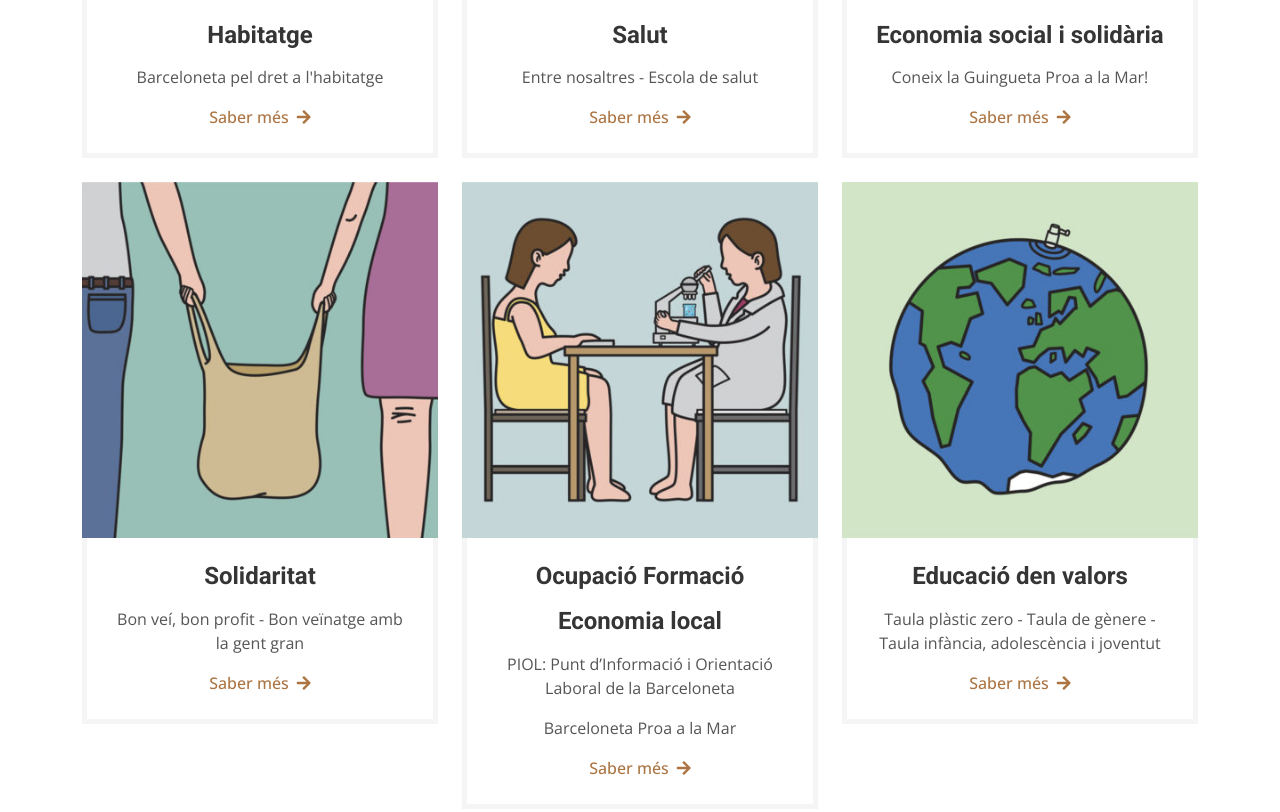
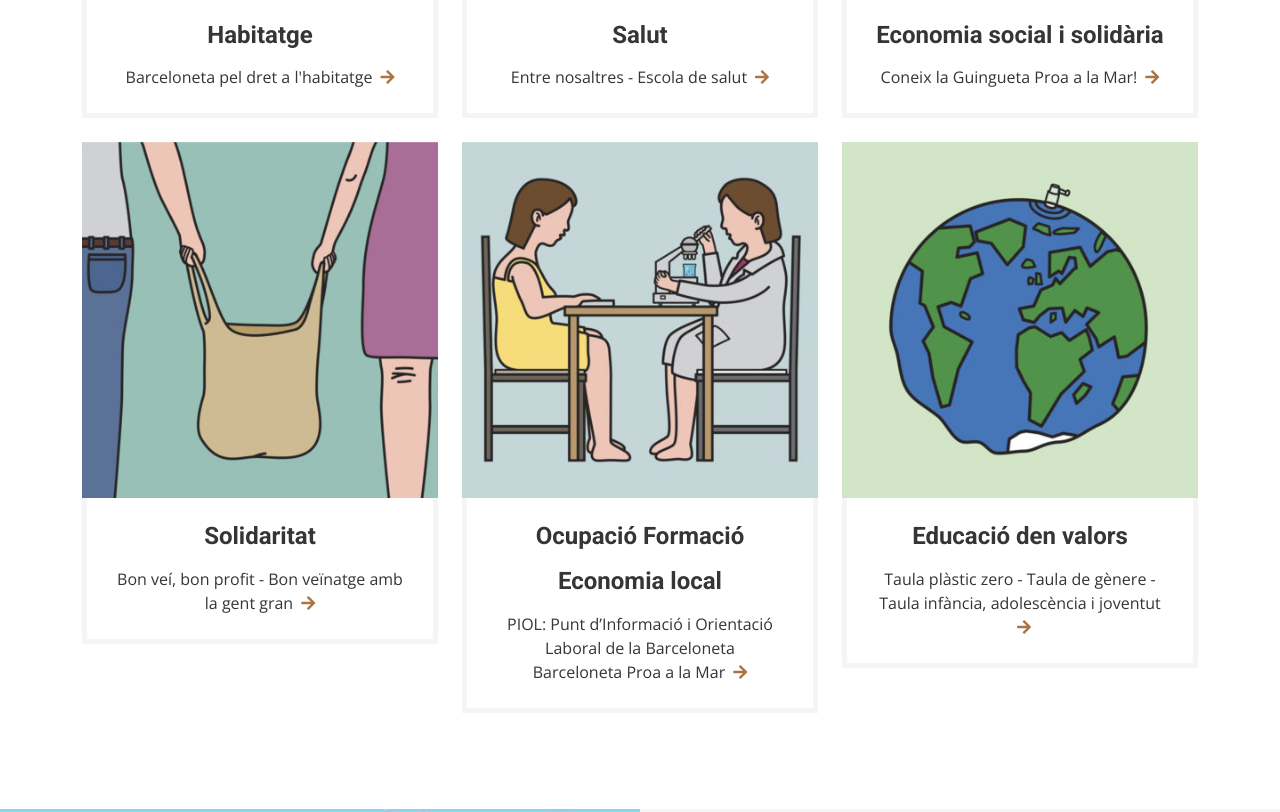
Before and after one commit to nata-stack/pcb, a website: page index.html in a window 1280 px wide. Shown: the part 1409-2221 px from the top of the page. Drawn offline with nearby package versions, Linux system fonts and the light colour scheme.

Commit message:
vector footer

```diff
--- a/index.html
+++ b/index.html
@@ -182,8 +182,7 @@
                         </div>
                         <div class="p-4 text-center border border-5 border-light border-top-0">
                             <h4 class="mb-3">Habitatge</h4>
-                            <p>Barceloneta pel dret a l'habitatge</p>
-                            <a class="fw-medium" href="">Saber més<i class="fa fa-arrow-right ms-2"></i></a>
+                            <a href="#" style="color: #353535;"><span>Barceloneta pel dret a l'habitatge</span><i class="fa fa-arrow-right ms-2" style="color: #AB7442;"></i></a>
                         </div>
                     </div>
                 </div>
@@ -195,8 +194,7 @@
                         </div>
                         <div class="p-4 text-center border border-5 border-light border-top-0">
                             <h4 class="mb-3">Salut</h4>
-                            <p>Entre nosaltres - Escola de salut</p>
-                            <a class="fw-medium" href="">Saber més<i class="fa fa-arrow-right ms-2"></i></a>
+                            <a href="#" style="color: #353535;"><span>Entre nosaltres - Escola de salut</span><i class="fa fa-arrow-right ms-2" style="color: #AB7442;"></i></a>
                         </div>
                     </div>
                 </div>
@@ -208,8 +206,7 @@
                         </div>
                         <div class="p-4 text-center border border-5 border-light border-top-0">
                             <h4 class="mb-3">Economia social i solidària</h4>
-                            <p>Coneix la Guingueta Proa a la Mar!</p>
-                            <a class="fw-medium" href="">Saber més<i class="fa fa-arrow-right ms-2"></i></a>
+                            <a href="#" style="color: #353535;"><span>Coneix la Guingueta Proa a la Mar!</span><i class="fa fa-arrow-right ms-2" style="color: #AB7442;"></i></a>
                         </div>
                     </div>
                 </div>
@@ -221,8 +218,7 @@
                         </div>
                         <div class="p-4 text-center border border-5 border-light border-top-0">
                             <h4 class="mb-3">Solidaritat</h4>
-                            <p>Bon veí, bon profit - Bon veïnatge amb la gent gran</p>
-                            <a class="fw-medium" href="">Saber més<i class="fa fa-arrow-right ms-2"></i></a>
+                            <a href="#" style="color: #353535;"><span>Bon veí, bon profit - Bon veïnatge amb la gent gran</span><i class="fa fa-arrow-right ms-2" style="color: #AB7442;"></i></a>
                         </div>
                     </div>
                 </div>
@@ -235,9 +231,7 @@
                         <div class="p-4 text-center border border-5 border-light border-top-0">
                             <h4 class="mb-3">Ocupació Formació</h4>
                             <h4 class="mb-3">Economia local</h4>
-                            <p>PIOL: Punt d’Informació i Orientació Laboral de la Barceloneta</p>
-                            <p>Barceloneta Proa a la Mar</p>
-                            <a class="fw-medium" href="">Saber més<i class="fa fa-arrow-right ms-2"></i></a>
+                            <a href="#" style="color: #353535;"><span>PIOL: Punt d’Informació i Orientació Laboral de la Barceloneta</span><br><span>Barceloneta Proa a la Mar</span><i class="fa fa-arrow-right ms-2" style="color: #AB7442;"></i></a>
                         </div>
                     </div>
                 </div>
@@ -249,8 +243,7 @@
                         </div>
                         <div class="p-4 text-center border border-5 border-light border-top-0">
                             <h4 class="mb-3">Educació den valors</h4>
-                            <p>Taula plàstic zero - Taula de gènere - Taula infància, adolescència i joventut</p>
-                            <a class="fw-medium" href="">Saber més<i class="fa fa-arrow-right ms-2"></i></a>
+                            <a href="#" style="color: #353535;"><span>Taula plàstic zero - Taula de gènere - Taula infància, adolescència i joventut</span><i class="fa fa-arrow-right ms-2" style="color: #AB7442;"></i></a>
                         </div>
                     </div>
                 </div>
@@ -335,7 +328,7 @@
     <!-- Footer Start -->
     <div class="container-fluid bg-dark text-light footer mt-5 pt-5 wow fadeIn" data-wow-delay="0.1s">
         <div class="container py-5">
-            <div class="row g-5">
+            <div class="row g-5" style="background-image: url(img/vectorbarceloneta-fff-v2-opc33-464x240.png); background-repeat: no-repeat; background-position: right bottom; background-size: 300px">
                 <div class="col-lg-3 col-md-6">
                     <h4 class="text-light mb-4">Adreça</h4>
                     <p class="mb-2"><i class="fa fa-map-marker-alt me-3"></i>Carrer de la Conreria, 9, Barcelona</p>
```
